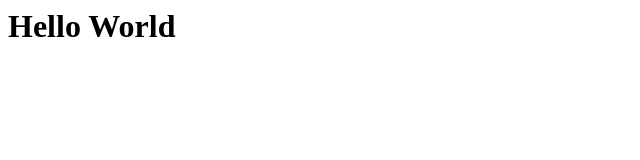
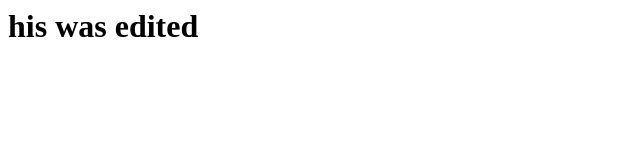
Before and after one commit to objectivec/objectivec.github.io, a plain HTML site: page index.html in a window 1280 px wide. Shown: the whole page, without its empty margins (0-640 px from the left). Drawn offline with Linux system fonts and the light colour scheme.

Commit message:
Update index.html
Added new code

```diff
--- a/index.html
+++ b/index.html
@@ -1 +1,11 @@
-<h1>Hello World</h1>
+<DOCTYPE html>
+<html lang="en">
+<head>
+<meta charset="UTF-8">
+<meta name="viewport" content="width=device-width, initial-scale=1.0">
+<title>Hello World</title>
+</head>
+<body>
+<h1>his was edited</h1>
+</body>
+</html>
```
